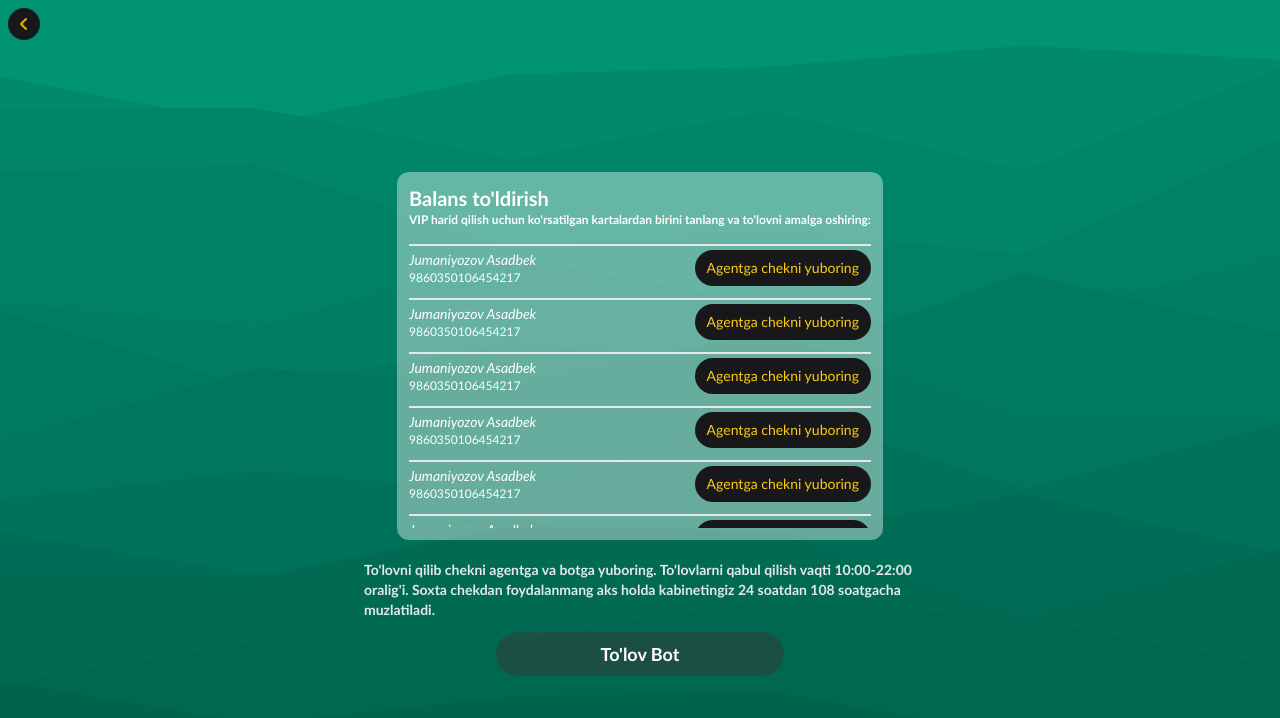
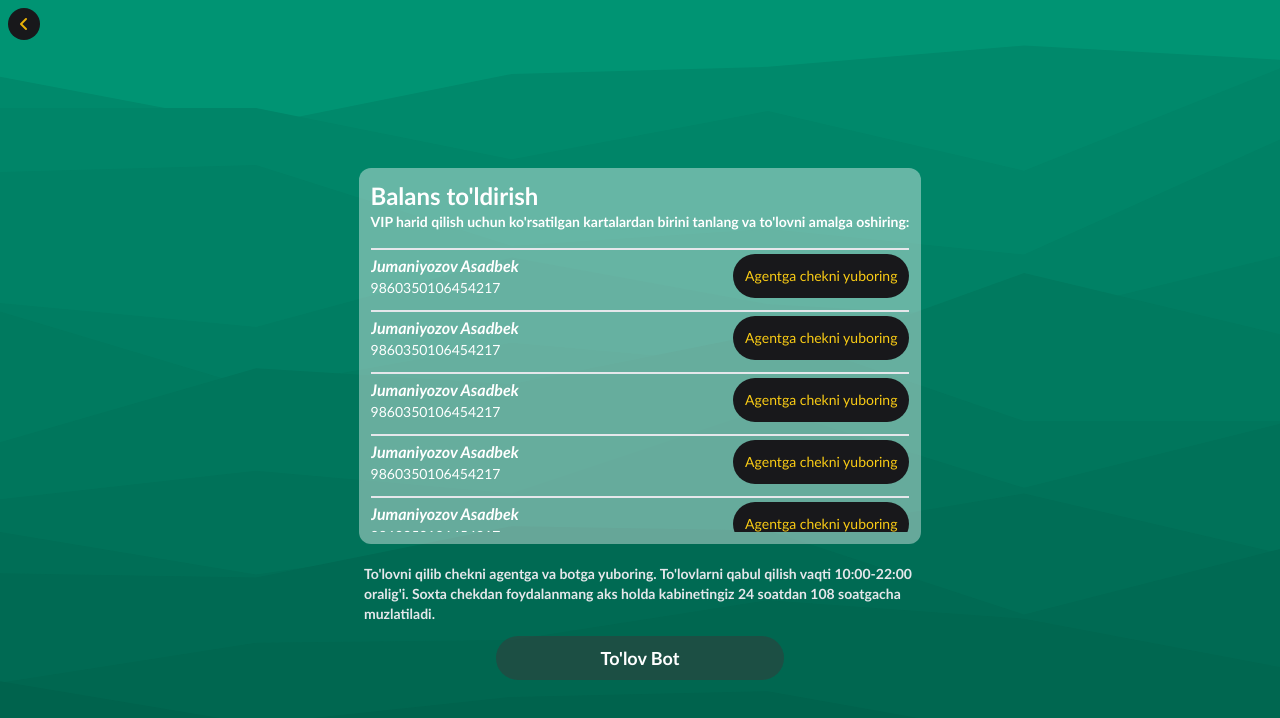
Before and after one commit to itkncoder/avolon, a React (Vite) app: page /addbalans in a window 1280 px wide. Shown: the top 718 px of the page. Built offline with nearby package versions, Linux system fonts and the light colour scheme.

Commit message:
fixed large of texts

```diff
--- a/src/index.css
+++ b/src/index.css
@@ -11,9 +11,12 @@
 body {
     background-image: url(./assets/bg.svg);
     background-size: cover;
+    background-repeat: no-repeat;
 }
 .bg-2 {
     background-image: url(./assets/bg3.svg);
+    background-size: cover;
+    background-repeat: no-repeat;
 }
 *::-webkit-scrollbar {
     width: 8px;
--- a/src/pages/Add.jsx
+++ b/src/pages/Add.jsx
@@ -8,50 +8,43 @@ const Add = () => {
                     <i className="hover:bg-zinc-800 transition-all fa-solid fa-angle-left absolute top-2 left-2 w-8 rounded-full h-8 flex justify-center items-center bg-zinc-900 text-yellow-500"></i>
                 </Link>
                 <div className="fon m-2 p-3 mt-14 rounded-xl">
-                    <h1 className="text-xl font-semibold text-white">Balans to'ldirish</h1>
-                    <p className="text-xs font-semibold text-white">VIP harid qilish uchun ko'rsatilgan kartalardan birini tanlang va to'lovni amalga oshiring:</p>
+                    <h1 className="text-2xl font-semibold text-white">Balans to'ldirish</h1>
+                    <p className="text-sm font-semibold text-white">VIP harid qilish uchun ko'rsatilgan kartalardan birini tanlang va to'lovni amalga oshiring:</p>
                     <div className="flex flex-col items-start mt-3 max-h-72 overflow-y-auto">
                         <div className="flex justify-between my-1 border-t-2 py-1 w-full">
                             <div className="flex flex-col">
-                                <h2 className="italic text-sm text-white">Jumaniyozov Asadbek</h2>
-                                <p className="text-xs text-white">9860350106454217</p>
+                                <h2 className="italic font-semibold text-white">Jumaniyozov Asadbek</h2>
+                                <p className="text-sm text-white">9860350106454217</p>
                             </div>
-                            <button className="text-2xs px-3 hover:bg-gray-900 cursor-pointer transition-all bg-zinc-900 rounded-3xl text-yellow-400 sm:text-sm">Agentga chekni yuboring</button>
+                            <button className="text-3xs px-3 py-0 hover:bg-gray-900 cursor-pointer transition-all bg-zinc-900 rounded-3xl text-yellow-400 sm:text-sm">Agentga chekni yuboring</button>
                         </div>
                         <div className="flex justify-between my-1 border-t-2 py-1 w-full">
                             <div className="flex flex-col">
-                                <h2 className="italic text-sm text-white">Jumaniyozov Asadbek</h2>
-                                <p className="text-xs text-white">9860350106454217</p>
+                                <h2 className="italic font-semibold text-white">Jumaniyozov Asadbek</h2>
+                                <p className="text-sm text-white">9860350106454217</p>
                             </div>
-                            <button className="text-2xs px-3 hover:bg-gray-900 cursor-pointer transition-all bg-zinc-900 rounded-3xl text-yellow-400 sm:text-sm">Agentga chekni yuboring</button>
+                            <button className="text-3xs px-3 py-0 hover:bg-gray-900 cursor-pointer transition-all bg-zinc-900 rounded-3xl text-yellow-400 sm:text-sm">Agentga chekni yuboring</button>
                         </div>
                         <div className="flex justify-between my-1 border-t-2 py-1 w-full">
                             <div className="flex flex-col">
-                                <h2 className="italic text-sm text-white">Jumaniyozov Asadbek</h2>
-                                <p className="text-xs text-white">9860350106454217</p>
+                                <h2 className="italic font-semibold text-white">Jumaniyozov Asadbek</h2>
+                                <p className="text-sm text-white">9860350106454217</p>
                             </div>
-                            <button className="text-2xs px-3 hover:bg-gray-900 cursor-pointer transition-all bg-zinc-900 rounded-3xl text-yellow-400 sm:text-sm">Agentga chekni yuboring</button>
+                            <button className="text-3xs px-3 py-0 hover:bg-gray-900 cursor-pointer transition-all bg-zinc-900 rounded-3xl text-yellow-400 sm:text-sm">Agentga chekni yuboring</button>
                         </div>
                         <div className="flex justify-between my-1 border-t-2 py-1 w-full">
                             <div className="flex flex-col">
-                                <h2 className="italic text-sm text-white">Jumaniyozov Asadbek</h2>
-                                <p className="text-xs text-white">9860350106454217</p>
+                                <h2 className="italic font-semibold text-white">Jumaniyozov Asadbek</h2>
+                                <p className="text-sm text-white">9860350106454217</p>
                             </div>
-                            <button className="text-2xs px-3 hover:bg-gray-900 cursor-pointer transition-all bg-zinc-900 rounded-3xl text-yellow-400 sm:text-sm">Agentga chekni yuboring</button>
+                            <button className="text-3xs px-3 py-0 hover:bg-gray-900 cursor-pointer transition-all bg-zinc-900 rounded-3xl text-yellow-400 sm:text-sm">Agentga chekni yuboring</button>
                         </div>
                         <div className="flex justify-between my-1 border-t-2 py-1 w-full">
                             <div className="flex flex-col">
-                                <h2 className="italic text-sm text-white">Jumaniyozov Asadbek</h2>
-                                <p className="text-xs text-white">9860350106454217</p>
+                                <h2 className="italic font-semibold text-white">Jumaniyozov Asadbek</h2>
+                                <p className="text-sm text-white">9860350106454217</p>
                             </div>
-                            <button className="text-2xs px-3 hover:bg-gray-900 cursor-pointer transition-all bg-zinc-900 rounded-3xl text-yellow-400 sm:text-sm">Agentga chekni yuboring</button>
-                        </div>
-                        <div className="flex justify-between my-1 border-t-2 py-1 w-full">
-                            <div className="flex flex-col">
-                                <h2 className="italic text-sm text-white">Jumaniyozov Asadbek</h2>
-                                <p className="text-xs text-white">9860350106454217</p>
-                            </div>
-                            <button className="text-2xs px-3 hover:bg-gray-900 cursor-pointer transition-all bg-zinc-900 rounded-3xl text-yellow-400 sm:text-sm">Agentga chekni yuboring</button>
+                            <button className="text-3xs px-3 py-0 hover:bg-gray-900 cursor-pointer transition-all bg-zinc-900 rounded-3xl text-yellow-400 sm:text-sm">Agentga chekni yuboring</button>
                         </div>
                     </div>
                 </div>
--- a/src/pages/Addhistory.jsx
+++ b/src/pages/Addhistory.jsx
@@ -11,14 +11,14 @@ const Addhitory = () => {
                     <h1 className="text-2xl text-white font-semibold">Balans to'ldirish tarixi</h1>
 
                     <div className="fon p-3 my-2 rounded-xl flex justify-start gap-5 items-center">
-                        <i class="pl-2 text-xl text-green-600 fa-solid fa-download"></i>
+                        <i className="pl-2 text-xl text-green-600 fa-solid fa-download"></i>
                         <div className="flex flex-col items-start">
                             <h2 className="font-semibold text-xl text-white">20 000 so'm</h2>
                             <p className="text-white font-semibold">01.02.2023</p>
                         </div>
                     </div>
                     <div className="fon p-3 my-2 rounded-xl flex justify-start gap-5 items-center">
-                        <i class="pl-2 text-xl text-green-600 fa-solid fa-download"></i>
+                        <i className="pl-2 text-xl text-green-600 fa-solid fa-download"></i>
                         <div className="flex flex-col items-start">
                             <h2 className="font-semibold text-xl text-white">1 020 so'm</h2>
                             <p className="text-white font-semibold">01.02.2023</p>
--- a/src/pages/Home.jsx
+++ b/src/pages/Home.jsx
@@ -52,7 +52,7 @@ const Home = () => {
                                 <p className="text-white bg-orange-500 w-14 h-14 rounded-full flex justify-center items-center">
                                     <i className="fa-solid fa-gem text-2xl"></i>
                                 </p>
-                                <p className="text-xs font-semibold mt-1">VIPni to'ldirish</p>
+                                <p className="text-sm font-semibold mt-1">VIPni to'ldirish</p>
                             </div>
                         </Link>
                         <Link to="./addbalans">
@@ -60,7 +60,7 @@ const Home = () => {
                                 <p className="text-white bg-orange-500 w-14 h-14 rounded-full flex justify-center items-center">
                                     <i className="fa-solid fa-wallet text-2xl"></i>
                                 </p>
-                                <p className="text-xs font-semibold mt-1">Balans to'ldirish</p>
+                                <p className="text-sm font-semibold mt-1">Balans to'ldirish</p>
                             </div>
                         </Link>
                         <Link to="./pay">
@@ -68,7 +68,7 @@ const Home = () => {
                                 <p className="text-white bg-orange-500 w-14 h-14 rounded-full flex justify-center items-center">
                                     <i className="fa-solid fa-credit-card text-2xl"></i>
                                 </p>
-                                <p className="text-xs font-semibold mt-1">Olib tashlash</p>
+                                <p className="text-sm font-semibold mt-1">Olib tashlash</p>
                             </div>
                         </Link>
                     </div>
--- a/src/pages/Payhistory.jsx
+++ b/src/pages/Payhistory.jsx
@@ -11,14 +11,14 @@ const Payhistory = () => {
                     <h1 className="text-2xl text-white font-semibold">Olib tashlash tarixi</h1>
 
                     <div className="fon p-3 my-2 rounded-xl flex justify-start gap-5 items-center">
-                        <i class="pl-2 text-xl text-rose-600 fa-solid fa-upload"></i>
+                        <i className="pl-2 text-xl text-rose-600 fa-solid fa-upload"></i>
                         <div className="flex flex-col items-start">
                             <h2 className="font-semibold text-xl text-white">1 020 so'm</h2>
                             <p className="text-white font-semibold">01.02.2023</p>
                         </div>
                     </div>
                     <div className="fon p-3 my-2 rounded-xl flex justify-start gap-5 items-center">
-                        <i class="pl-2 text-xl text-rose-600 fa-solid fa-upload"></i>
+                        <i className="pl-2 text-xl text-rose-600 fa-solid fa-upload"></i>
                         <div className="flex flex-col items-start">
                             <h2 className="font-semibold text-xl text-white">1 020 so'm</h2>
                             <p className="text-white font-semibold">01.02.2023</p>
--- a/src/pages/Referal.jsx
+++ b/src/pages/Referal.jsx
@@ -7,7 +7,7 @@ const Referal = () => {
                 <Link to="/">
                     <i className="hover:bg-zinc-800 transition-all fa-solid fa-angle-left absolute top-2 left-2 w-8 rounded-full h-8 flex justify-center items-center bg-zinc-900 text-yellow-500"></i>
                 </Link>
-                <div className="fon m-2 p-3 rounded-xl mt-14">
+                <div className="fon m-2 p-3 rounded-xl mt-14 md:flex md:flex-col md:items-center md:max-w-screen-md md:mx-auto">
                     <a href="https://youtube.com" target="_blank" className="py-3 text-white break-all text-xl text-center font-semibold">https://youtube.com/cahsdjhfsdvjfhsdbjhfsdbfhj</a>
                     <input className="mt-5 sm:w-60 w-full hover:bg-gray-900 cursor-pointer transition-all bg-zinc-900 py-2 px-5 rounded-3xl text-yellow-400 font-semibold" type="submit" value="Ko'chirib olish" />
                 </div>
```
